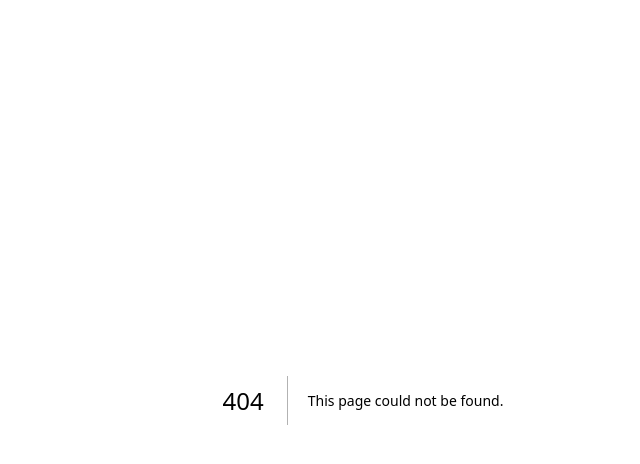
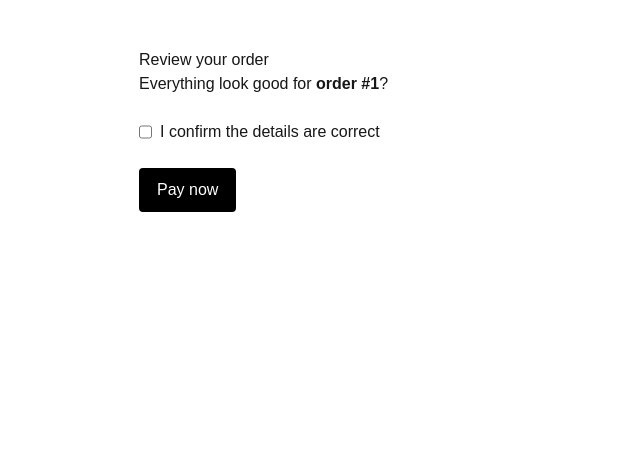
Before and after one commit to armanmishra1000/vcga, a Next.js app: page /review/1 in a window 1280 px wide. Before the commit this address had no page. Shown: the top 464 px of the page, without its empty margins (277-917 px from the left). Built offline with nearby package versions, Linux system fonts and the light colour scheme.

Commit message:
feat: review page skeleton

```diff
--- /dev/null
+++ b/app/review/[slug]/page.tsx
@@ -0,0 +1,35 @@
+'use client';
+import { useRouter } from 'next/navigation';
+
+export default function ReviewPage({ params }: { params: { slug: string } }) {
+  const { slug } = params;
+  const router = useRouter();
+
+  function handleAccept() {
+    // 🔜  In the next step we’ll call Stripe here.
+    // For now, just bounce to a placeholder
+    router.push(`/api/placeholder-redirect?slug=${slug}`);
+  }
+
+  return (
+    <main style={{maxWidth:480,margin:'3rem auto',padding:'0 1rem',fontFamily:'sans-serif'}}>
+      <h1>Review your order</h1>
+
+      <p>Everything look good for <strong>order #{slug}</strong>?</p>
+
+      {/* later we’ll show title, price, etc. */}
+
+      <label style={{display:'flex',gap:8,margin:'24px 0'}}>
+        <input type="checkbox" id="agree" />
+        <span>I confirm the details are correct</span>
+      </label>
+
+      <button
+        onClick={handleAccept}
+        style={{padding:'10px 18px',background:'#000',color:'#fff',border:'none',borderRadius:4}}
+      >
+        Pay now
+      </button>
+    </main>
+  );
+}
```
